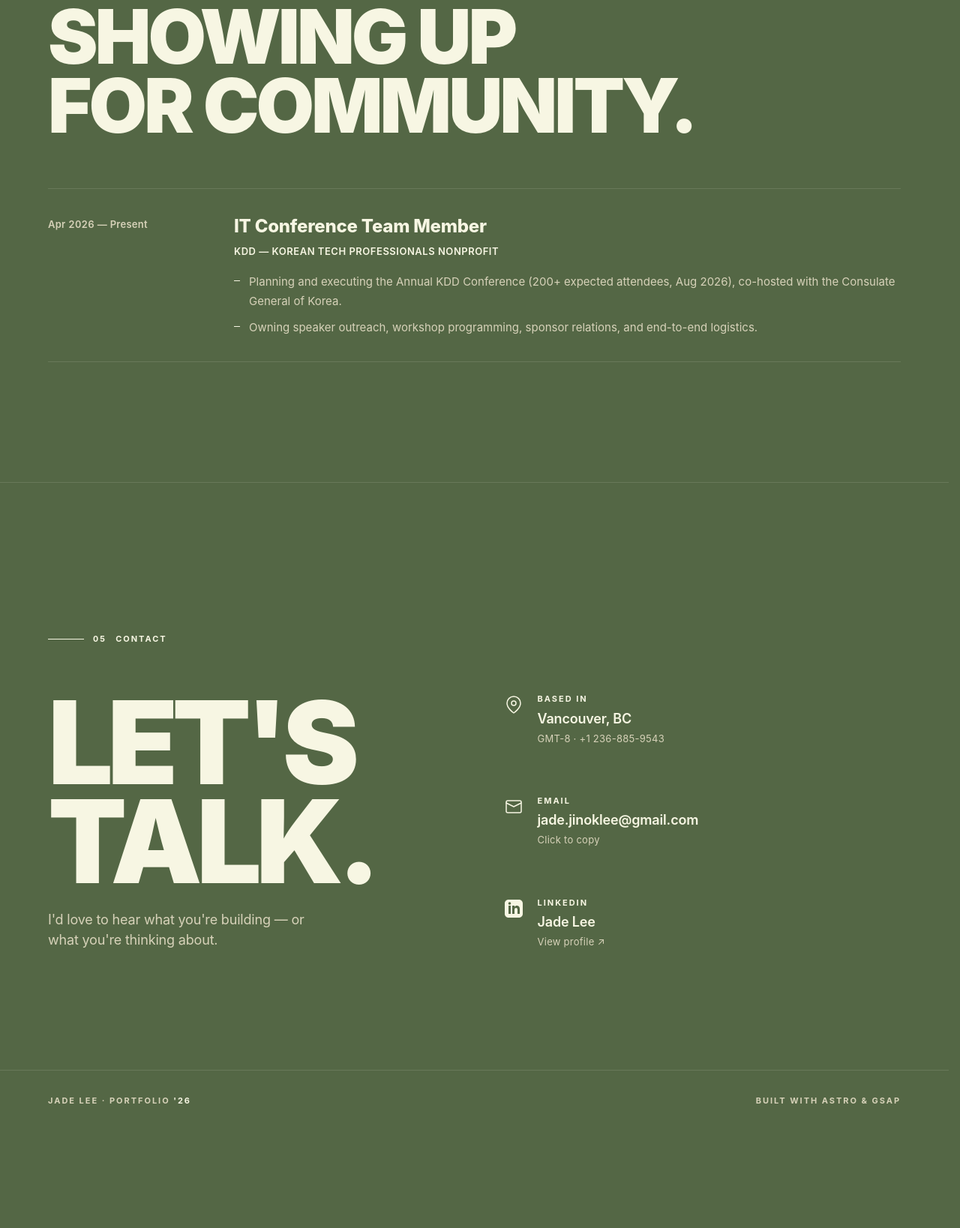
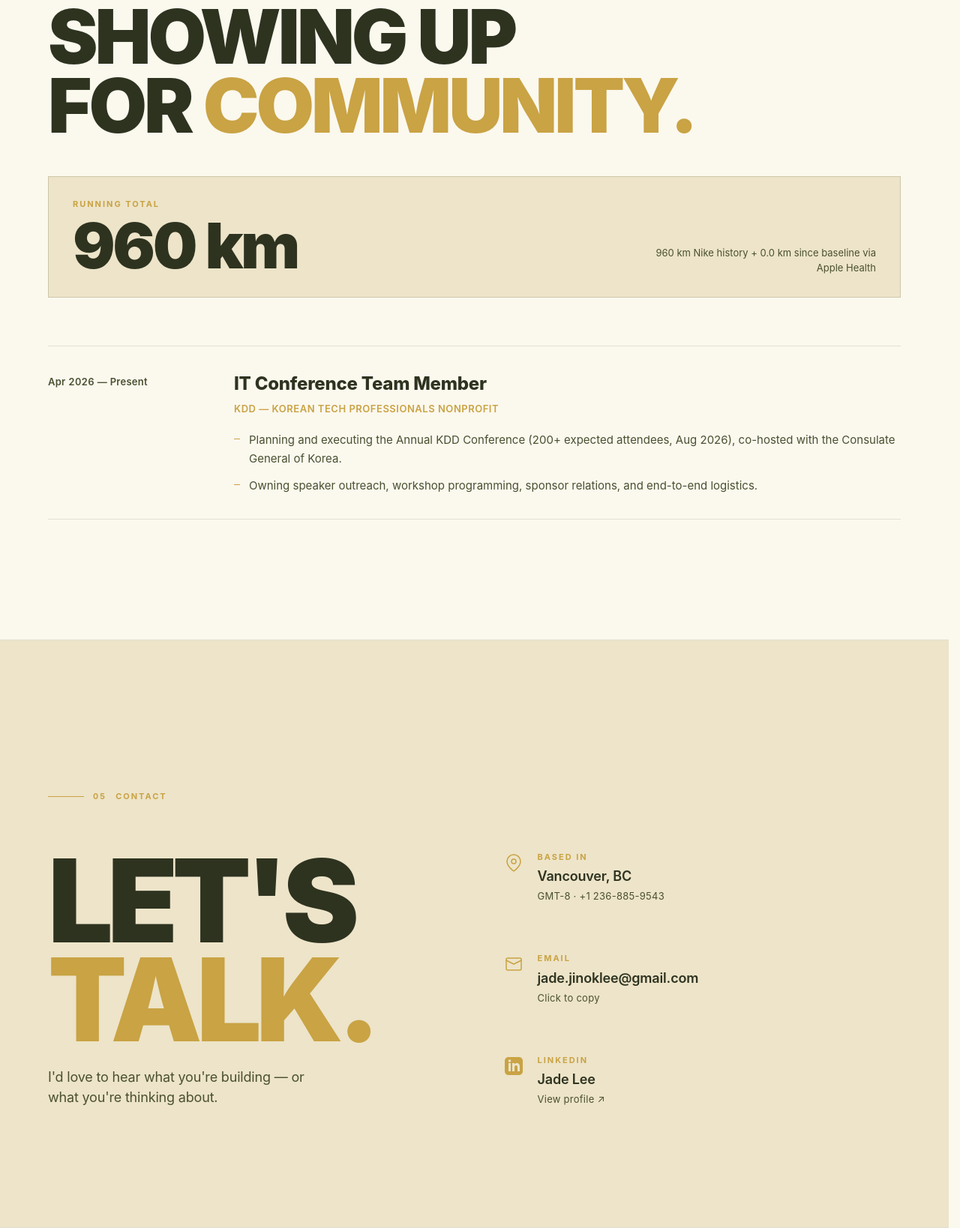
Before and after one commit to Jade-ok/jade-portfolio, an Astro site: page / in a window 1280 px wide. Shown: the part 5633-7271 px from the top of the page at 75% size. Before the commit the page ends 7141 px from the top, so only its background shows below. Built offline with nearby package versions, Linux system fonts and the light colour scheme; Astro itself is replaced by a stand-in of ours; a web font is replaced by a local one.

Commit message:
Add running total data

```diff
--- a/astro.config.ts
+++ b/astro.config.ts
@@ -56,8 +56,8 @@ export default defineConfig({
 				},
 			],
 			start_url: "/",
-			background_color: "#546745",
-			theme_color: "#f7f6e3",
+			background_color: "#fbf8ee",
+			theme_color: "#4a5030",
 			display: "standalone",
 			config: {
 				insertFaviconLinks: false,
--- a/src/components/About.astro
+++ b/src/components/About.astro
@@ -187,8 +187,8 @@
   grid-template-columns: 1fr 1fr;
   gap: 1px;
   margin-top: 80px;
-  background: color-mix(in srgb, var(--color-global-text) 12%, transparent);
-  border: 1px solid color-mix(in srgb, var(--color-global-text) 12%, transparent);
+  background: color-mix(in srgb, var(--color-muted) 24%, transparent);
+  border: 1px solid color-mix(in srgb, var(--color-muted) 24%, transparent);
 }
 
   @media (max-width: 768px) {
@@ -196,7 +196,7 @@
   }
 
  .strength {
-  background: color-mix(in srgb, var(--color-global-text) 6%, var(--color-global-bg));
+  background: var(--color-surface);
   padding: 36px;
   display: flex;
   flex-direction: column;
@@ -206,7 +206,7 @@
 }
 
 .strength:hover {
-  background: var(--color-global-bg);
+  background: color-mix(in srgb, var(--color-surface) 68%, var(--color-global-bg));
 }
 
   .strength .idx {
--- a/src/components/Activities.astro
+++ b/src/components/Activities.astro
@@ -1,4 +1,8 @@
 ---
+import running from "@/data/running.json";
+
+const totalRunningKm = running.baselineKm + running.sinceBaselineKm;
+
 const activities = [
   {
     date: "Apr 2026 — Present",
@@ -21,6 +25,14 @@ const activities = [
     </div>
 
     <h2 class="display">SHOWING&nbsp;UP<br />FOR <span class="accent">COMMUNITY.</span></h2>
+
+    <div class="running-card">
+      <div>
+        <span class="running-label">Running Total</span>
+        <strong>{totalRunningKm.toLocaleString("en-US", { maximumFractionDigits: 1 })} km</strong>
+      </div>
+      <p>{running.baselineKm} km Nike history + {running.sinceBaselineKm.toFixed(1)} km since baseline via {running.source}</p>
+    </div>
 
     <div class="timeline">
       {activities.map((item) => (
@@ -99,6 +111,47 @@ const activities = [
     margin-top: 64px;
   }
 
+  .running-card {
+    display: flex;
+    justify-content: space-between;
+    gap: 32px;
+    margin-top: 48px;
+    padding: 28px 32px;
+    background: var(--color-surface);
+    border: 1px solid color-mix(in srgb, var(--color-muted) 20%, transparent);
+    align-items: flex-end;
+  }
+
+  .running-card div {
+    display: flex;
+    flex-direction: column;
+    gap: 8px;
+  }
+
+  .running-label {
+    font-size: 11px;
+    font-weight: 700;
+    letter-spacing: 0.18em;
+    text-transform: uppercase;
+    color: var(--color-accent);
+  }
+
+  .running-card strong {
+    font-size: clamp(42px, 7vw, 84px);
+    font-weight: 900;
+    line-height: 0.95;
+    letter-spacing: -0.04em;
+    color: var(--color-global-text);
+  }
+
+  .running-card p {
+    max-width: 320px;
+    font-size: 13px;
+    line-height: 1.6;
+    color: var(--color-muted);
+    text-align: right;
+  }
+
   .tl-row {
     display: grid;
     grid-template-columns: 200px 1fr;
@@ -162,6 +215,16 @@ const activities = [
   }
 
   @media (max-width: 768px) {
+    .running-card {
+      flex-direction: column;
+      align-items: flex-start;
+      padding: 24px;
+    }
+
+    .running-card p {
+      text-align: left;
+    }
+
     .tl-row {
       grid-template-columns: 1fr;
       gap: 12px;
--- a/src/components/layout/Header.astro
+++ b/src/components/layout/Header.astro
@@ -22,13 +22,13 @@ import { siteConfig } from "../../site.config";
 			>
 				<title>Astro Cactus Logo</title>
 				<path
-					fill="#cdffb8"
+					fill="#c9a344"
 					d="M181.334 93.333v-40L226.667 80v40zM136.001 53.333 90.667 26.667v426.666L136.001 480zM45.333 220 0 193.334v140L45.333 360z"
 				></path><path
-					fill="#d482ab"
+					fill="#a85e28"
 					d="M90.667 26.667 136.001 0l45.333 26.667-45.333 26.666zM181.334 53.33l45.333-26.72L272 53.33 226.667 80zM136 240l-45.333-26.67v53.34zM0 193.33l45.333-26.72 45.334 26.72L45.333 220zM181.334 93.277 226.667 120l-45.333 26.67z"
 				></path><path
-					fill="#2abc89"
+					fill="#4a5030"
 					d="m136 53.333 45.333-26.666v120L226.667 120V80L272 53.333V160l-90.667 53.333v240L136 480V306.667L45.334 360V220l45.333-26.667v73.334L136 240z"
 				></path>
 			</svg>
--- /dev/null
+++ b/src/data/running.json
@@ -0,0 +1,6 @@
+{
+	"baselineKm": 960,
+	"sinceBaselineKm": 0,
+	"lastUpdated": "2026-08-14",
+	"source": "Apple Health"
+}
--- a/src/pages/index.astro
+++ b/src/pages/index.astro
@@ -56,4 +56,8 @@ import "@/styles/global.css";
 			sans-serif;
 		overflow-x: hidden;
 	}
+
+	section.block:nth-of-type(even) {
+		background: var(--color-surface);
+	}
 </style>
--- a/src/pages/og-image/_ogMarkup.ts
+++ b/src/pages/og-image/_ogMarkup.ts
@@ -3,24 +3,24 @@ import { siteConfig } from "@/site.config";
 
 // OG image markup, use https://og-playground.vercel.app/ to design your own.
 export const ogMarkup = (title: string, pubDate: string) =>
-	html`<div tw="flex flex-col w-full h-full bg-[#546745] text-[#f7f6e3]">
+	html`<div tw="flex flex-col w-full h-full bg-[#fbf8ee] text-[#2e3320]">
 		<div tw="flex flex-col flex-1 w-full p-10 justify-center">
 			<p tw="text-2xl mb-6">${pubDate}</p>
-			<h1 tw="text-6xl font-bold leading-snug text-[#f7f6e3]">${title}</h1>
+			<h1 tw="text-6xl font-bold leading-snug text-[#2e3320]">${title}</h1>
 		</div>
-		<div tw="flex items-center justify-between w-full p-10 border-t border-[#f7f6e3] text-xl">
+		<div tw="flex items-center justify-between w-full p-10 border-t border-[#c9a344] text-xl">
 			<div tw="flex items-center">
 				<svg height="60" fill="none" xmlns="http://www.w3.org/2000/svg" viewBox="0 0 272 480">
 					<path
-						fill="#cdffb8"
+						fill="#c9a344"
 						d="M181.334 93.333v-40L226.667 80v40zM136.001 53.333 90.667 26.667v426.666L136.001 480zM45.333 220 0 193.334v140L45.333 360z"
 					/>
 					<path
-						fill="#d482ab"
+						fill="#a85e28"
 						d="M90.667 26.667 136.001 0l45.333 26.667-45.333 26.666zM181.334 53.33l45.333-26.72L272 53.33 226.667 80zM136 240l-45.333-26.67v53.34zM0 193.33l45.333-26.72 45.334 26.72L45.333 220zM181.334 93.277 226.667 120l-45.333 26.67z"
 					/>
 					<path
-						fill="#2abc89"
+						fill="#4a5030"
 						d="m136 53.333 45.333-26.666v120L226.667 120V80L272 53.333V160l-90.667 53.333v240L136 480V306.667L45.334 360V220l45.333-26.667v73.334L136 240z"
 					/>
 				</svg>
--- a/src/styles/global.css
+++ b/src/styles/global.css
@@ -11,95 +11,103 @@
 @property --color-global-bg {
 	syntax: "<color>";
 	inherits: true;
-	initial-value: #f7f6e3;
+	initial-value: #fbf8ee;
 }
 @property --color-global-text {
 	syntax: "<color>";
 	inherits: true;
-	initial-value: #546745;
+	initial-value: #2e3320;
 }
 @property --color-muted {
 	syntax: "<color>";
 	inherits: true;
-	initial-value: #8a8b76;
+	initial-value: #4a5030;
 }
 @property --color-link {
 	syntax: "<color>";
 	inherits: true;
-	initial-value: #546745;
+	initial-value: #a85e28;
 }
 @property --color-accent {
 	syntax: "<color>";
 	inherits: true;
-	initial-value: #546745;
+	initial-value: #c9a344;
 }
 @property --color-accent-2 {
 	syntax: "<color>";
 	inherits: true;
-	initial-value: #546745;
+	initial-value: #2e3320;
 }
 @property --color-quote {
 	syntax: "<color>";
 	inherits: true;
-	initial-value: #546745;
+	initial-value: #a85e28;
 }
 @property --color-on-accent {
 	syntax: "<color>";
 	inherits: true;
-	initial-value: #f7f6e3;
+	initial-value: #2e3320;
+}
+@property --color-surface {
+	syntax: "<color>";
+	inherits: true;
+	initial-value: #ede4c9;
 }
 
 /* Light mode (default fallback) */
 @theme {
-	--color-global-bg: #f7f6e3;
-	--color-global-text: #546745;
-	--color-muted: #8a8b76;
-	--color-link: #546745;
-	--color-accent: #546745;
-	--color-accent-2: #546745;
-	--color-quote: #546745;
-	--color-on-accent: #f7f6e3;
+	--color-global-bg: #fbf8ee;
+	--color-global-text: #2e3320;
+	--color-muted: #4a5030;
+	--color-link: #a85e28;
+	--color-accent: #c9a344;
+	--color-accent-2: #2e3320;
+	--color-quote: #a85e28;
+	--color-on-accent: #2e3320;
+	--color-surface: #ede4c9;
 }
 
 @layer base {
 	html {
-		color-scheme: light dark;
+		color-scheme: light;
 		accent-color: var(--color-accent);
 		scrollbar-gutter: stable;
 
-		/* Default to dark mode */
-		color-scheme: dark;
-		--color-global-bg: #546745;
-		--color-global-text: #f7f6e3;
-		--color-muted: #d7d2b9;
-		--color-link: #f7f6e3;
-		--color-accent: #f7f6e3;
-		--color-accent-2: #f7f6e3;
-		--color-quote: #f7f6e3;
-		--color-on-accent: #546745;
+		/* Default to the light paper palette */
+		--color-global-bg: #fbf8ee;
+		--color-global-text: #2e3320;
+		--color-muted: #4a5030;
+		--color-link: #a85e28;
+		--color-accent: #c9a344;
+		--color-accent-2: #2e3320;
+		--color-quote: #a85e28;
+		--color-on-accent: #2e3320;
+		--color-surface: #ede4c9;
 
 		&[data-theme="light"] {
 			color-scheme: light;
-			--color-global-bg: #f7f6e3;
-			--color-global-text: #546745;
-			--color-muted: #8a8b76;
-			--color-link: #546745;
-			--color-accent: #546745;
-			--color-accent-2: #546745;
-			--color-quote: #546745;
-			--color-on-accent: #f7f6e3;
+			--color-global-bg: #fbf8ee;
+			--color-global-text: #2e3320;
+			--color-muted: #4a5030;
+			--color-link: #a85e28;
+			--color-accent: #c9a344;
+			--color-accent-2: #2e3320;
+			--color-quote: #a85e28;
+			--color-on-accent: #2e3320;
+			--color-surface: #ede4c9;
 		}
 
 		&[data-theme="dark"] {
 			color-scheme: dark;
-			--color-global-bg: #546745;
-			--color-global-text: #f7f6e3;
-			--color-muted: #d7d2b9;
-			--color-link: #f7f6e3;
-			--color-accent: #f7f6e3;
-			--color-accent-2: #f7f6e3;
-			--color-quote: #f7f6e3;
-			--color-on-accent: #546745;
+			--color-global-bg: #2e3320;
+			--color-global-text: #fbf8ee;
+			--color-muted: #ede4c9;
+			--color-link: #c9a344;
+			--color-accent: #c9a344;
+			--color-accent-2: #fbf8ee;
+			--color-quote: #a85e28;
+			--color-on-accent: #2e3320;
+			--color-surface: #4a5030;
 		}
 
 		--color-mode-transition-duration: 300ms;
@@ -113,7 +121,8 @@
 			--color-accent var(--color-mode-transition-duration) var(--color-mode-transition-easing),
 			--color-accent-2 var(--color-mode-transition-duration) var(--color-mode-transition-easing),
 			--color-quote var(--color-mode-transition-duration) var(--color-mode-transition-easing),
-			--color-on-accent var(--color-mode-transition-duration) var(--color-mode-transition-easing);
+			--color-on-accent var(--color-mode-transition-duration) var(--color-mode-transition-easing),
+			--color-surface var(--color-mode-transition-duration) var(--color-mode-transition-easing);
 	}
 
 	:target {
```
Also changed, not shown: src/components/Topbar.astro (+11 -11 lines).
